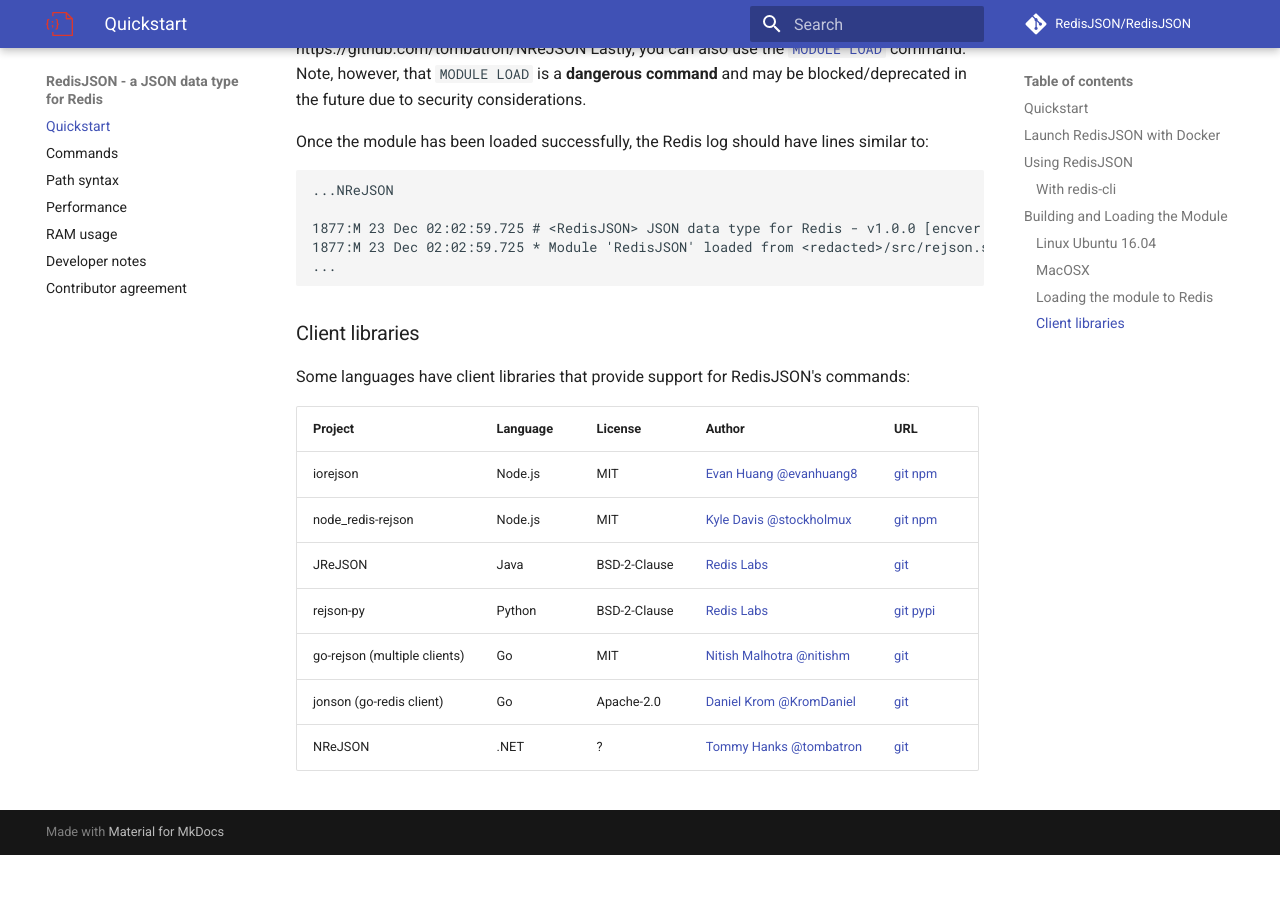
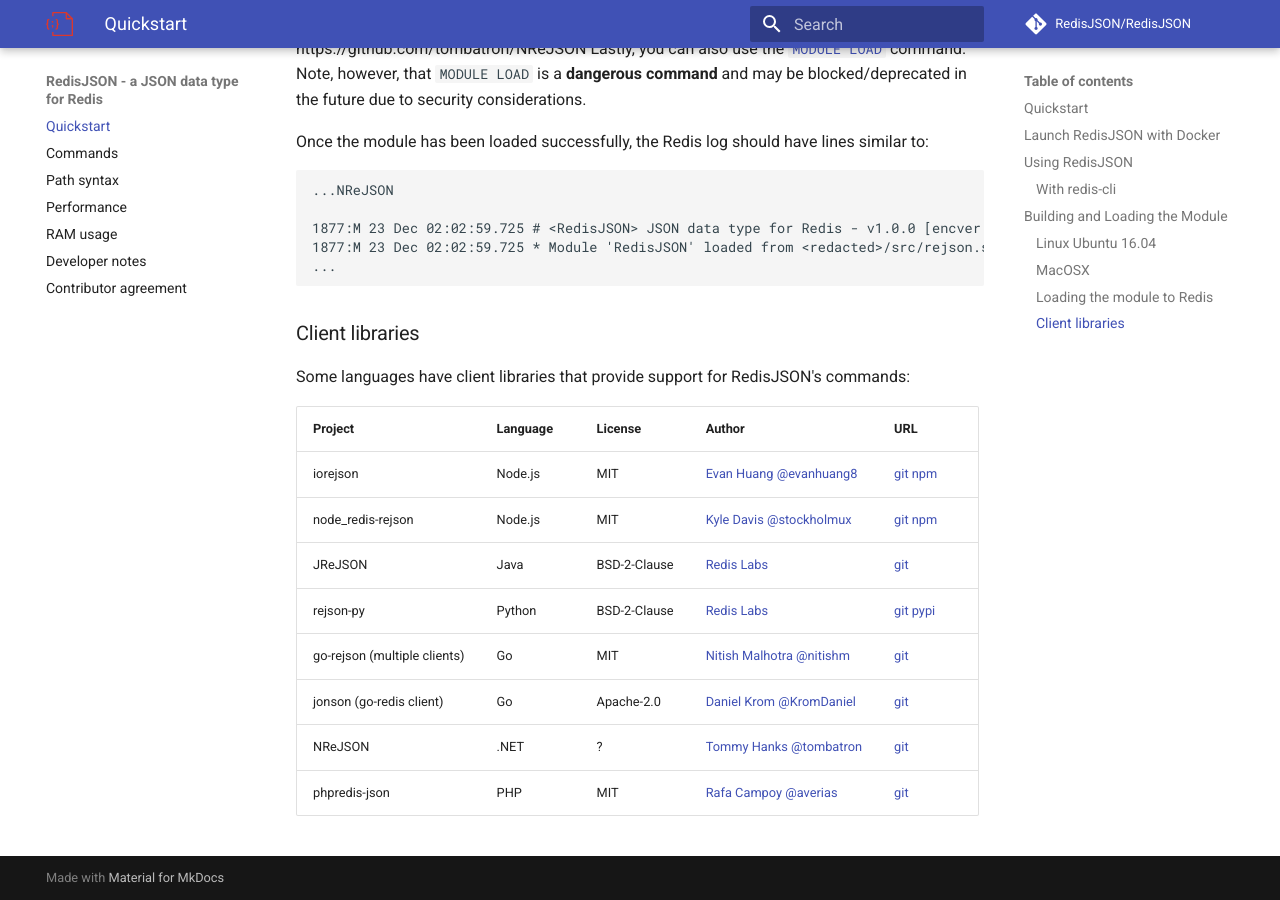
Before and after one commit to RedisJSON/RedisJSON, an MkDocs documentation site: the page built from docs/index.md, in a window 1280 px wide and 900 px high, scrolled down 4797 px. Built offline with MkDocs 1.6.1 and Material for MkDocs 9.7.7, drawn with Linux system fonts in a browser that asks for light colours; comment, search, counter and statistics services are not loaded; old or Windows-style settings are respelled for this version of MkDocs; before the commit the page ends 5652 px from its top, so only the background shows below that.

Commit message:
Update index.md

```diff
--- a/docs/index.md
+++ b/docs/index.md
@@ -215,3 +215,4 @@
 | go-rejson (multiple clients) | Go | MIT | [Nitish Malhotra @nitishm](https://github.com/nitishm) | [git](https://github.com/nitishm/go-rejson/) |
 | jonson  (go-redis client)| Go | Apache-2.0 | [Daniel Krom @KromDaniel](https://github.com/KromDaniel) | [git](https://github.com/KromDaniel/rejonson) |
 | NReJSON | .NET | ? | [Tommy Hanks @tombatron](https://github.com/tombatron) | [git](https://github.com/tombatron/NReJSON) |
+| phpredis-json | PHP | MIT | [Rafa Campoy @averias](https://github.com/averias/) | [git](https://github.com/averias/phpredis-json) |
```
